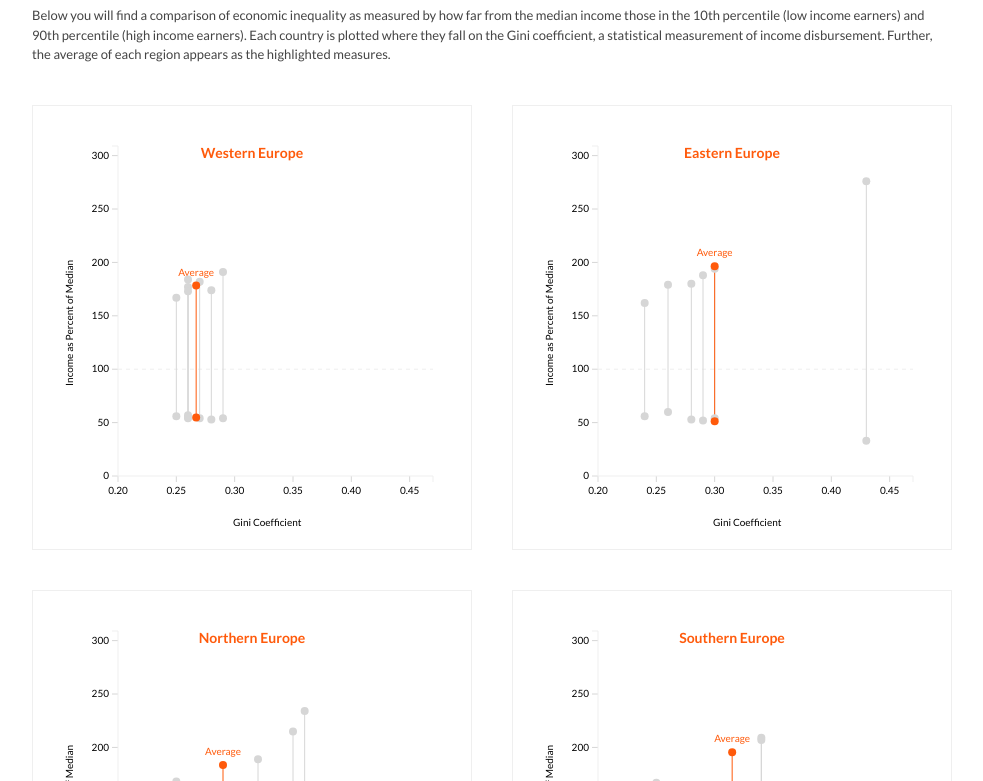
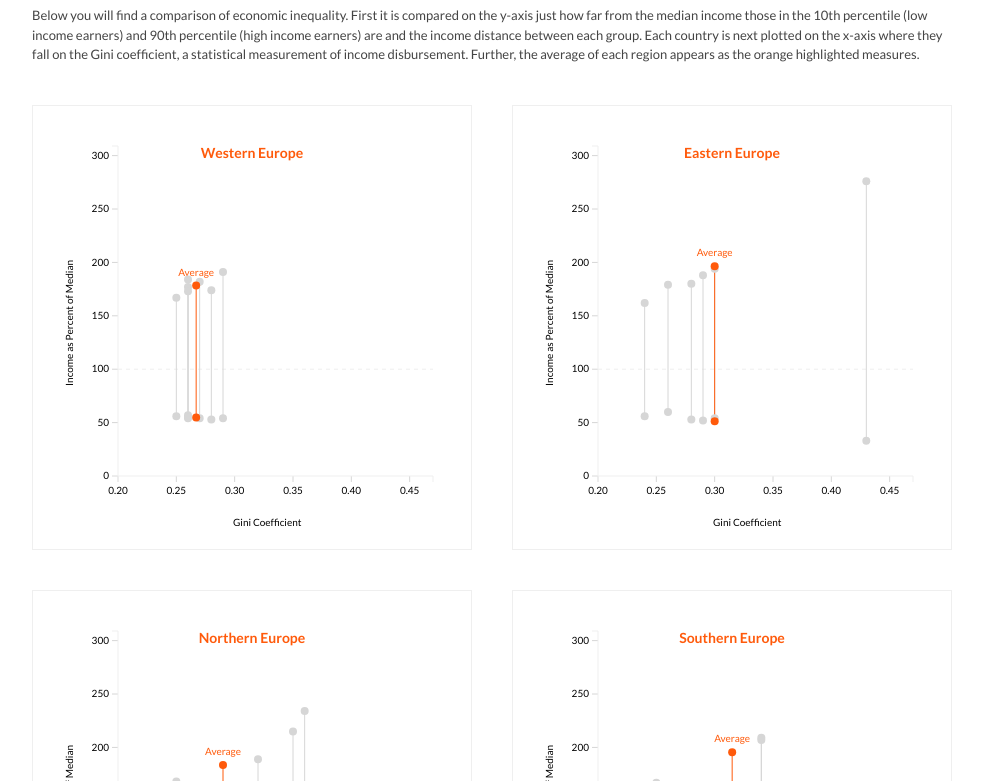
Before and after one commit to kripka/stats-apps, a plain HTML site: page inequality/index.html in a window 1280 px wide. Shown: the part 91-872 px from the top of the page, without its empty margins (148-1131 px from the left). Drawn offline with nearby package versions, Linux system fonts and the light colour scheme.

Commit message:
Text changes

```diff
--- a/inequality/index.html
+++ b/inequality/index.html
@@ -175,7 +175,7 @@ table {
 <h1 id="header1">Regional Economic and Social Inequality</h1>
 <h2 id="header2">Between 10th Percentile (Low Income) and 90th Percentile (High Income) Earners</h2>
 
-<p class="info">Below you will find a comparison of economic inequality as measured by how far from the median income those in the 10th percentile (low income earners) and 90th percentile (high income earners). Each country is plotted where they fall on the Gini coefficient, a statistical measurement of income disbursement. Further, the average of each region appears as the highlighted measures.</p>
+<p class="info">Below you will find a comparison of economic inequality. First it is compared on the y-axis just how far from the median income those in the 10th percentile (low income earners) and 90th percentile (high income earners) are and the income distance between each group. Each country is next plotted on the x-axis where they fall on the Gini coefficient, a statistical measurement of income disbursement. Further, the average of each region appears as the orange highlighted measures.</p>
 
 <div id="we_svg" class="graph"><h1>Western Europe</h1></div>
 <div id="ee_svg" class="graph"><h1>Eastern Europe</h1></div>
```
